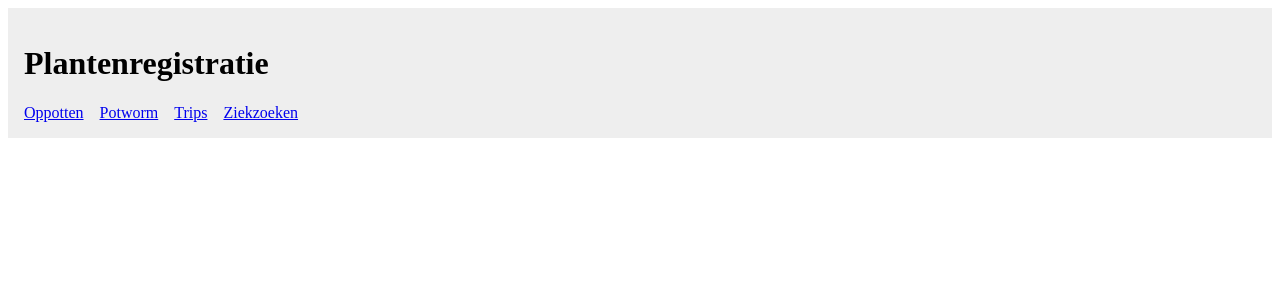
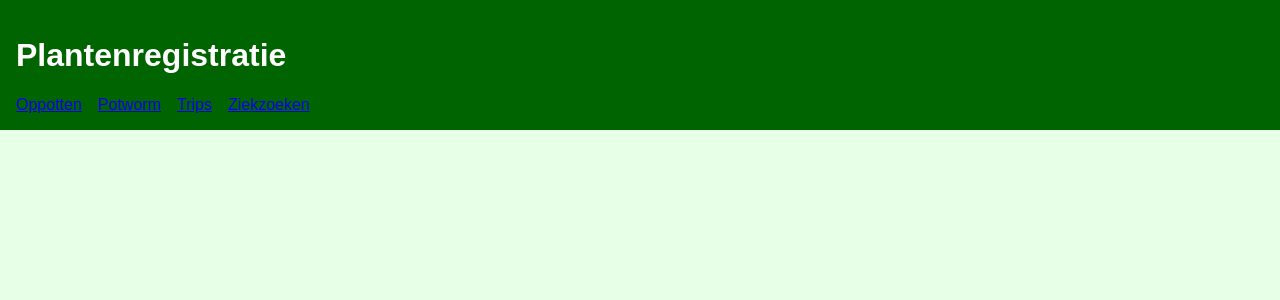
Before and after one commit to samberkhout/VanGeelNuxt2, a Nuxt app: page / in a window 1280 px wide. Shown: the top 300 px of the page. Built offline with nearby package versions, Linux system fonts and the light colour scheme.

Commit message:
Add basic styling

```diff
--- a/app.vue
+++ b/app.vue
@@ -1,8 +1,8 @@
 <template>
   <div>
-    <header style="padding: 1rem; background: #eee;">
+    <header class="site-header">
       <h1>Plantenregistratie</h1>
-      <nav style="display:flex; gap:1rem;">
+      <nav class="nav-links">
         <NuxtLink to="/oppotten">Oppotten</NuxtLink>
         <NuxtLink to="/potworm">Potworm</NuxtLink>
         <NuxtLink to="/trips">Trips</NuxtLink>
@@ -13,3 +13,30 @@
     <NuxtPage />
   </div>
 </template>
+
+<style>
+body {
+  background-color: #e6ffe6; /* lichtgroene achtergrond */
+  margin: 0;
+  font-family: sans-serif;
+}
+
+.site-header {
+  padding: 1rem;
+  background-color: #006400; /* donkergroen */
+  color: white;
+}
+
+.nav-links {
+  display: flex;
+  gap: 1rem;
+}
+
+form {
+  background-color: #f5f5f5; /* wit/grijs vlak */
+  padding: 1rem;
+  border-radius: 4px;
+  max-width: 600px;
+  margin: 1rem auto;
+}
+</style>
```
